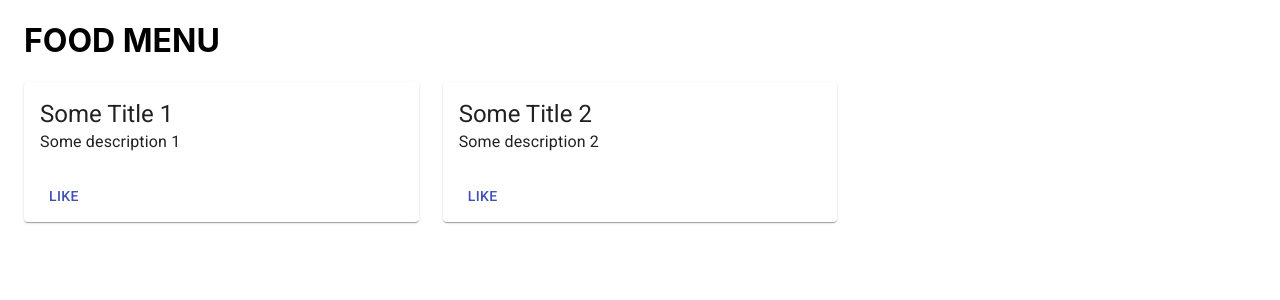
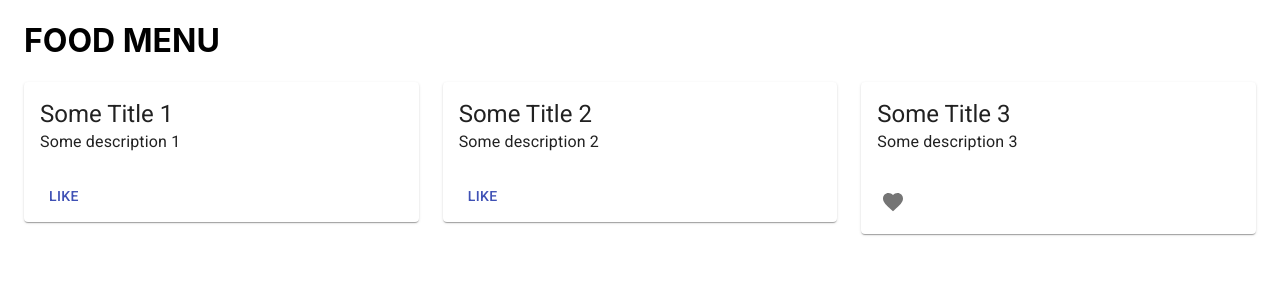
Before and after one commit to spuente/food-menu, a React (Create React App) app: page / in a window 1280 px wide. Shown: the top 300 px of the page. Built offline with nearby package versions, Linux system fonts and the light colour scheme.

Commit message:
fix: add third element with favorite icon

```diff
--- a/src/components/FoodMenu.js
+++ b/src/components/FoodMenu.js
@@ -6,7 +6,10 @@ import {
   CardContent,
   Grid,
   Typography,
+  IconButton,
 } from "@material-ui/core"
+
+import { Favorite } from "@material-ui/icons"
 
 const FoodMenu = () => {
   return (
@@ -45,6 +48,26 @@ const FoodMenu = () => {
           </CardActions>
         </Card>
       </Grid>
+      <Grid item xs={12} sm={6} md={4}>
+        <Card>
+          <CardActionArea>
+            <CardContent>
+              <Typography variant="h5" component="h2">
+                Some Title 3
+              </Typography>
+              <Typography>Some description 3</Typography>
+            </CardContent>
+          </CardActionArea>
+          <CardActions>
+            <IconButton
+              onClick={() => alert("You like item #3")}
+              color="default"
+            >
+              <Favorite />
+            </IconButton>
+          </CardActions>
+        </Card>
+      </Grid>
     </Grid>
   )
 }
```
